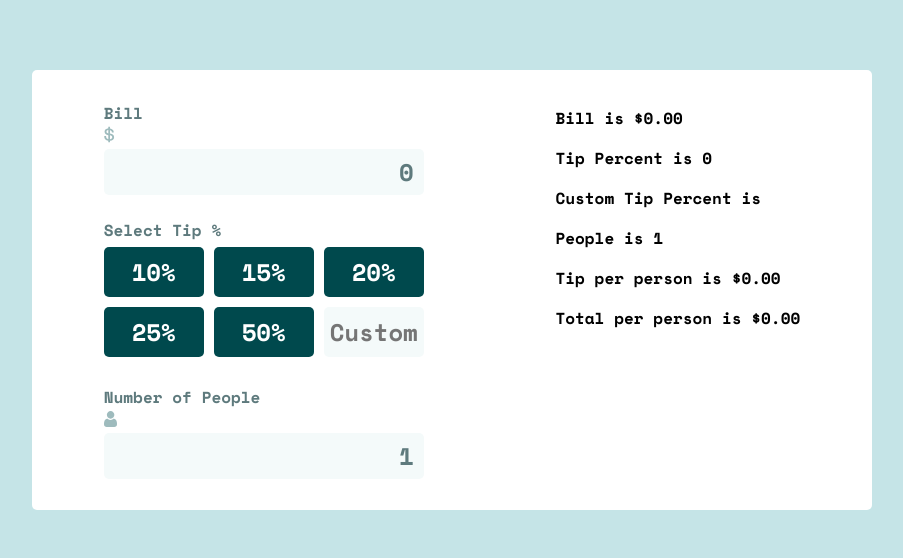
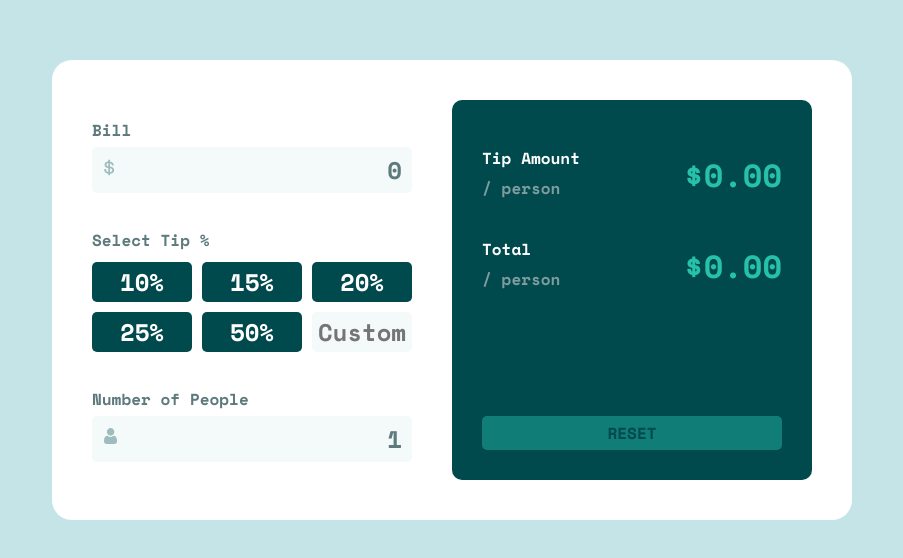
Before and after one commit to msalvatore22/Tip-Calculator, a React (Vite) app: page / in a window 1280 px wide. Shown: the part 110-668 px from the top of the page, without its empty margins (188-1091 px from the left). Built offline with nearby package versions, Linux system fonts and the light colour scheme.

Commit message:
Updated more styling

```diff
--- a/src/App.css
+++ b/src/App.css
@@ -3,6 +3,10 @@ body {
   padding: 0;
   font-family: 'Space Mono', monospace;
   font-weight: 700;
+}
+
+:not(svg) {
+  box-sizing: border-box
 }
 
 .app-container {
@@ -16,10 +20,10 @@ body {
 
 .app-card {
   display: flex;
-  justify-content: space-evenly;
+  justify-content: space-between;
   width: 800px;
-  height: 400px;
+  height: 460px;
   background-color: hsl(0, 0%, 100%);
-  padding: 20px;
-  border-radius: 5px;
+  padding: 40px;
+  border-radius: 20px;
 }
--- a/src/form/Form.jsx
+++ b/src/form/Form.jsx
@@ -16,6 +16,13 @@ const Form = () => {
     updateTipPerPerson,
     updateTotalPerPerson
   } = useStore()
+
+  const handleBillChange = (e) => {
+    e.preventDefault()
+    updateBill(e.currentTarget.value)
+    updateTipPerPerson()
+    updateTotalPerPerson()
+  }
 
   const handleBtnClick = (e, btn) => {
     e.preventDefault()
@@ -47,7 +54,7 @@ const Form = () => {
           <input
             id='bill'
             placeholder='0'
-            onChange={(e) => updateBill(e.currentTarget.value)}
+            onChange={(e) => handleBillChange(e)}
             value={bill}
             maxLength={5}
           />
@@ -58,7 +65,7 @@ const Form = () => {
 
             {tipBtns.map((btn, idx) => {
               let activeStyle = {
-                backgroundColor: tipPercent == btn ? 'hsl(184, 14%, 56%)' : ''
+                backgroundColor: tipPercent == btn ? 'hsl(172, 67%, 45%)' : ''
               }
 
               return <button key={idx} onClick={(e) => handleBtnClick(e, btn)} style={activeStyle} className='tip-btn'>{btn}%</button>
@@ -67,7 +74,7 @@ const Form = () => {
               id='custom-tip'
               placeholder='Custom'
               onChange={(e) => handleCustomTipChange(e)}
-              onKeyPress={(e) => { e.key === 'Enter' && e.preventDefault(); }}
+              onKeyDown={(e) => { e.key === 'Enter' && e.preventDefault(); }}
               value={customTipPercent}
               maxLength={2}
             />
--- a/src/form/form.css
+++ b/src/form/form.css
@@ -7,6 +7,11 @@ form {
   flex-direction: column;
   justify-content: space-around;
   height: 100%;
+}
+
+svg {
+  position: absolute;
+  padding: 12px;
 }
 
 input, textarea, button {font-family: inherit}
@@ -33,6 +38,7 @@ textarea:focus, input:focus {
 
 input, label {
   display: block;
+  margin: 5px 0;
   color: hsl(186, 14%, 43%);
 }
 
@@ -46,17 +52,23 @@ input, label {
 .btn-container > button {
   background-color: hsl(183, 100%, 15%);
   width: 100px;
-  height: 50px;
+  height: 40px;
   margin: 5px 10px 5px 0px;
   font-size: 24px;
   border: none;
   border-radius: 5px;
-  color: hsl(0, 0%, 100%)
+  color: hsl(0, 0%, 100%);
+  cursor: pointer;
+}
+
+.btn-container > button:hover {
+  background-color: hsl(172, 80%, 70%);
 }
 
 #custom-tip {
   width: 100px;
-  padding: 0px;
+  height: 40px;
+  padding: 0;
   margin: 5px 10px 5px 0px;
   text-align: center;
 }
--- a/src/result/Result.jsx
+++ b/src/result/Result.jsx
@@ -6,13 +6,31 @@ import formatter from '../usdFormatter'
 const Result = () => {
   const {bill, tipPercent, customTipPercent, people, tipPerPerson, totalPerPerson} = useStore()
   return (
-    <div>
-      <p>Bill is {formatter.format(bill)}</p>
-      <p>Tip Percent is {tipPercent}</p>
-      <p>Custom Tip Percent is {customTipPercent}</p>
-      <p>People is {people}</p>
-      <p>Tip per person is {formatter.format(tipPerPerson)}</p>
-      <p>Total per person is {formatter.format(totalPerPerson)}</p>
+    <div className='result-container'>
+      <div>
+        <div className='result-text'>
+          <div>
+            <p className='result-name'>Tip Amount</p>
+            <p className='per-person'>/ person</p>
+          </div>
+          <div>
+            <h1 className='result-dollar'>{formatter.format(tipPerPerson)}</h1>
+          </div>
+        </div>
+        <div className='result-text'>
+          <div>
+            <p className='result-name'>Total</p>
+            <p className='per-person'>/ person</p>
+          </div>
+          <div>
+            <h1 className='result-dollar'>{formatter.format(totalPerPerson)}</h1>
+          </div>
+        </div>
+      </div>
+
+      <div>
+        <button className='reset-btn'>RESET</button>
+      </div>
     </div>
   )
 }
--- a/src/result/result.css
+++ b/src/result/result.css
@@ -0,0 +1,43 @@
+.result-container {
+  width: 50%;
+  background-color: hsl(183, 100%, 15%);
+  padding: 30px;
+  border-radius: 10px;
+  display: flex;
+  flex-direction: column;
+  justify-content: space-between;
+}
+
+.result-text {
+  display: flex;
+  justify-content: space-between;
+}
+
+.result-name {
+  color: hsl(0, 0%, 100%);
+}
+
+.per-person {
+  color: hsl(184, 14%, 56%);
+  margin-top: -10px;
+}
+
+.result-dollar {
+  color: hsl(172, 67%, 45%)
+}
+
+.reset-btn {
+  width: 100%;
+  display: block;
+  padding: 5px;
+  font-size: medium;
+  color: hsl(183, 100%, 15%);
+  background-color: hsla(172, 67%, 45%, 0.439);
+  border: none;
+  border-radius: 5px;
+  cursor: pointer;
+}
+
+.reset-btn:hover {
+  background-color: hsl(172, 80%, 70%);
+}
```
